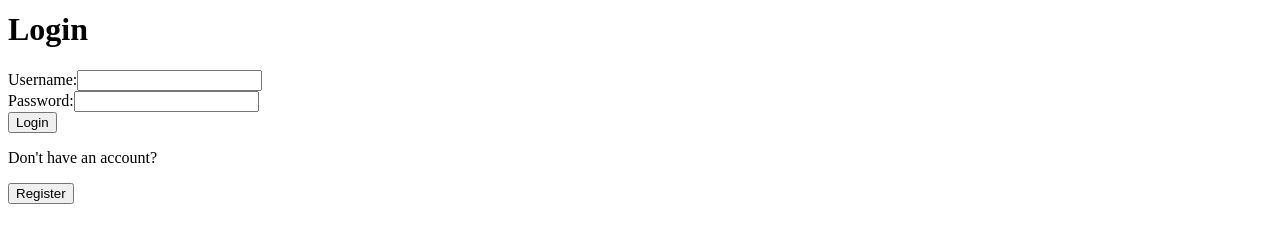
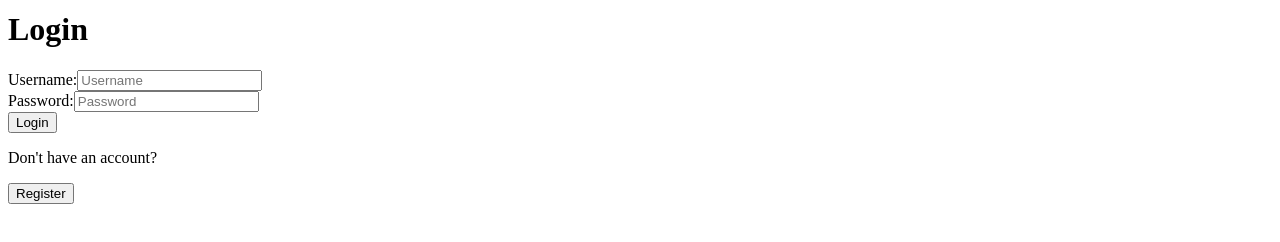
Before and after one commit to badmckinney/angular-ng-rolodex, an Angular app: page /login in a window 1280 px wide. Shown: the part 130-372 px from the top of the page. Built offline with nearby package versions, Linux system fonts and the light colour scheme.

Commit message:
integrate authentication functionality to login component

```diff
--- a/src/app/pages/login/login.component.html
+++ b/src/app/pages/login/login.component.html
@@ -1,16 +1,18 @@
 <h1>Login</h1>
-<form method="POST" action="/api/login">
+<div class="login-container">
+  <form>
     <div>
       <label for="username">Username:</label>
-    <input type="text" name="username" [(ngModel)]="formData.username" #username="ngModel" />
+      <input type="text" name="username" placeholder="Username" [(ngModel)]="loginFormData.username" />
     </div>
     <div>
       <label for="password">Password:</label>
-    <input type="password" name="password" [(ngModel)]="formData.password" #password="ngModel" />
+      <input type="password" name="password" placeholder="Password" [(ngModel)]="loginFormData.password" />
     </div>
-  <input type="submit" value="Login">
+    <button (click)="login()">Login</button>
     <div>
       <p>Don't have an account?</p>
       <button routerLink="/register">Register</button>
     </div>
   </form>
+</div>
--- a/src/app/pages/login/login.component.ts
+++ b/src/app/pages/login/login.component.ts
@@ -1,5 +1,6 @@
 import { Component } from '@angular/core';
-import { BackendService } from '../../services/backend.service';
+import { AuthService } from '../../services/auth.service';
+import { Router } from '@angular/router';
 
 @Component({
   templateUrl: './login.component.html',
@@ -7,13 +8,32 @@ import { BackendService } from '../../services/backend.service';
 })
 
 export class LoginComponent {
-  formData: {
+  loginFormData: {
     username: string,
     password: string
   } = {
       username: '',
       password: ''
-    }
+    };
 
-  constructor(private backend: BackendService) { }
+  constructor(
+    private auth: AuthService,
+    private router: Router
+  ) { }
+
+  login() {
+    this.auth.login(this.loginFormData)
+      .then(() => {
+        const redirectUrl = this.auth.redirectUrl;
+        if (redirectUrl) {
+          this.router.navigate([redirectUrl]);
+          this.auth.redirectUrl = '';
+        } else {
+          this.router.navigate(['/']);
+        }
+      })
+      .catch((err) => {
+        this.router.navigate(['/login']);
+      });
+  }
 }
```
Lines whose indentation alone changed are shown as unchanged.
